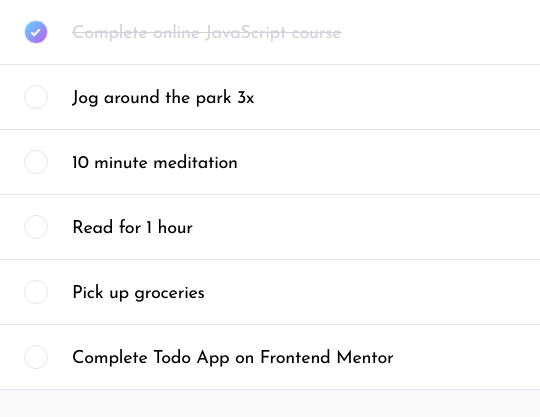
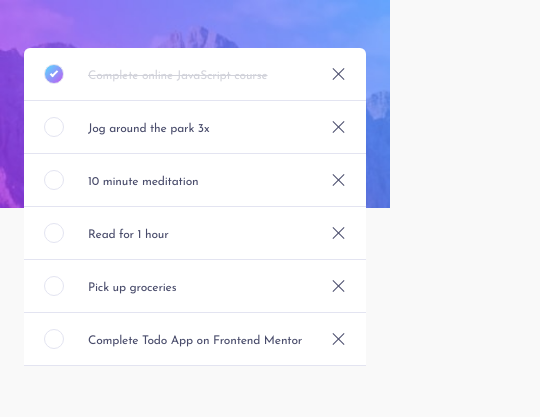
Before and after one commit to Mmackz/todo, a website built with webpack: page src/index.html in a window 390 px wide. Shown: the whole page, 540 px wide, since content can reach past the window. Built offline with nearby package versions, Linux system fonts and the light colour scheme.

Commit message:
🎨 style todo list for mobile

```diff
--- a/src/components/app/index.js
+++ b/src/components/app/index.js
@@ -7,7 +7,7 @@ import defaultTodos from "/src/data/defaultTodos.json";
 
 const App = () => {
    // create background
-   const main = DOM.createEl("main");
+   const main = DOM.createEl("main", "container");
    const bg = Background(darkModeController.getMode());
    main.append(bg);
 
--- a/src/components/todo/index.js
+++ b/src/components/todo/index.js
@@ -15,6 +15,8 @@ export const Todo = (todo) => {
    todo.completed && todoCheckbox.setAttribute("checked", "");
    const todoText = DOM.createEl("span", "todo-text", todo.text);
    todoItem.addEventListener("click", onTodoClick);
-   todoItem.append(todoCheckbox, todoLabel, todoText);
+   const removeTodo = DOM.createEl("div", "todo-remove");
+   todoItem.append(todoCheckbox, todoLabel, todoText, removeTodo);
+
    return todoItem;
 };
--- a/src/components/todoList/todoList.css
+++ b/src/components/todoList/todoList.css
@@ -1,21 +1,50 @@
 .todo-list {
    background: white;
-   width: 540px;
+   width: 100%;
    margin: 0 auto;
+   border-top-left-radius: 6px;
+   border-top-right-radius: 6px;
 }
 
 .todo-item {
-   padding: 1.25rem 1.5rem;
+   padding: 1rem 1.25rem;
    border-bottom: 1px solid var(--todo-border);
    display: flex;
    align-items: center;
 }
 
 .todo-text {
+   color: var(--text-color);
    margin-left: 1.5rem;
-   font-size: 1.125rem;
-   letter-spacing: -0.25px;
+   font-size: 0.75rem;
+   letter-spacing: -0.17px;
    transform: translateY(2px);
+}
+
+.todo-remove {
+   width: 1rem;
+   height: 1rem;
+   margin-left: auto;
+   position: relative;
+   cursor: pointer;
+}
+
+.todo-remove::after,
+.todo-remove::before {
+   content: "";
+   position: absolute;
+   left: 50%;
+   height: 100%;
+   width: 1px;
+   background-color: var(--text-color);
+}
+
+.todo-remove::after {
+   transform: rotate(-45deg);
+}
+
+.todo-remove::before {
+   transform: rotate(45deg);
 }
 
 input.checkbox {
@@ -25,8 +54,8 @@ input.checkbox {
 .todo-checkbox {
    position: relative;
    display: block;
-   height: 1.5rem;
-   width: 1.5rem;
+   height: 1.25rem;
+   width: 1.25rem;
    border-radius: 50%;
    border: 1px solid var(--todo-border);
 }
@@ -41,8 +70,8 @@ input.checkbox {
    border-top: none;
    border-right: none;
    transform: rotate(-45deg);
-   width: 7px;
-   height: 3px;
+   width: 6px;
+   height: 2px;
 }
 
 input.checkbox:checked ~ .todo-text {
--- a/src/style.css
+++ b/src/style.css
@@ -18,6 +18,12 @@ img {
    width: 100%;
 }
 
+.container {
+   padding: 3rem 1.5rem;
+   margin: 0 auto;
+   max-width: 540px;
+}
+
 .bg-image {
    min-height: 200px;
    object-fit: cover;
```
